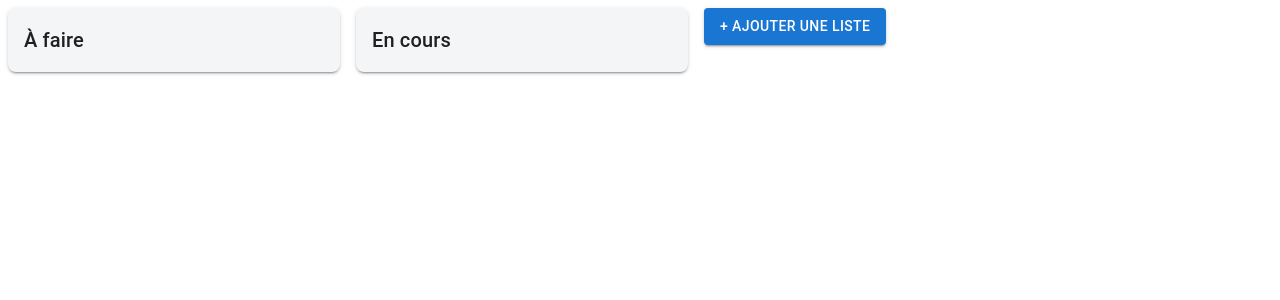
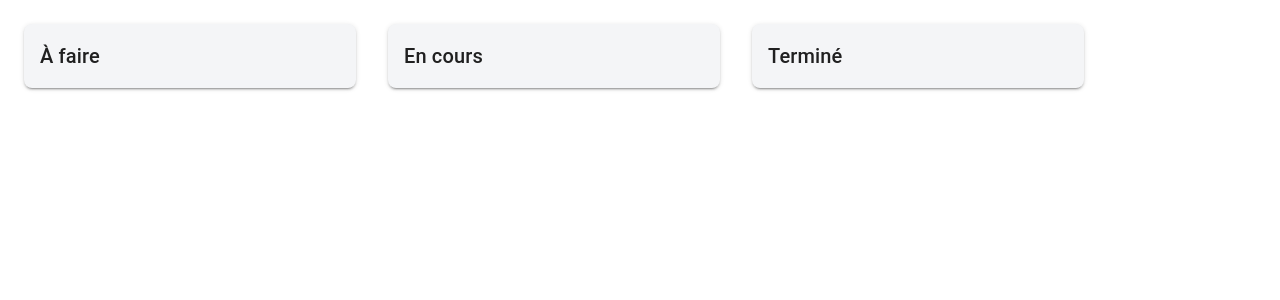
Before and after one commit to tianajoelle/projet-ari, a React (Vite) app in the folder kanban-project/: page / in a window 1280 px wide. Shown: the top 300 px of the page. Built offline with nearby package versions, Linux system fonts and the light colour scheme.

Commit message:
feat: fix ajout de colonnes statiques pour le tableau

```diff
--- a/kanban-project/src/App.jsx
+++ b/kanban-project/src/App.jsx
@@ -1,31 +1,26 @@
-import React, { useState } from 'react';
 import { Box } from '@mui/material';
-import AddList from './components/AddList';
 import KanbanList from './components/KanbanList';
 
 export default function App() {
-  const [lists, setLists] = useState([
+  const lists = [
     { id: 1, title: 'À faire' },
     { id: 2, title: 'En cours' },
-  ]);
-
-  const addList = (name) => {
-    setLists((prev) => [...prev, { id: Date.now(), title: name }]);
-  };
+    { id: 3, title: 'Terminé' },
+  ];
 
   return (
     <Box
       sx={{
         display: 'flex',
-        alignItems: 'flex-start'
+        alignItems: 'flex-start',
+        gap: 2,
+        p: 2,
+        overflowX: 'auto',
       }}
     >
       {lists.map((list) => (
         <KanbanList key={list.id} title={list.title} />
       ))}
-
-      {/* Formulaire d’ajout inline */}
-      <AddList onCreate={addList} />
     </Box>
   );
 }
--- a/kanban-project/src/components/AddList.jsx
+++ /dev/null
@@ -1,65 +0,0 @@
-import React, { useState } from 'react';
-import { Box, Button, Paper, TextField } from '@mui/material';
-
-export default function AddListButton({ onCreate }) {
-  const [isFormOpen, setIsFormOpen] = useState(false);
-  const [name, setName] = useState('');
-
-  const handleSubmit = (e) => {
-    e.preventDefault();
-    if (name.trim()) {
-      onCreate(name.trim());
-      setName('');
-      setIsFormOpen(false);
-    }
-  };
-
-  return (
-    <>
-    {/* Onclick, on ouvre le formmulaire d'ajout */}
-      {isFormOpen ? (
-        <Paper
-          elevation={2}
-          sx={{
-            width: 300,
-            p: 2,
-            m: 1,
-            backgroundColor: '#fff',
-            borderRadius: 2,
-          }}
-          component="form"
-          onSubmit={handleSubmit}
-        >
-          <TextField
-            fullWidth
-            label="Nom de la liste"
-            size="small"
-            value={name}
-            onChange={(e) => setName(e.target.value)}
-            autoFocus
-          />
-          <Box sx={{ display: 'flex', justifyContent: 'flex-end', mt: 1 }}>
-            <Button
-              size="small"
-              onClick={() => setIsFormOpen(false) && setName('')}
-              sx={{ mr: 1 }}
-            >
-              Annuler
-            </Button>
-            <Button type="submit" variant="contained" size="small">
-              Valider
-            </Button>
-          </Box>
-        </Paper>
-      ) : (
-        <Button
-          variant="contained"
-          onClick={() => setIsFormOpen(true)}
-          sx={{ height: 'fit-content', m: 1 }}
-        >
-          + Ajouter une liste
-        </Button>
-      )}
-    </>
-  );
-}
--- a/kanban-project/src/components/KanbanList.jsx
+++ b/kanban-project/src/components/KanbanList.jsx
@@ -1,3 +1,4 @@
+import React from 'react';
 import Paper from '@mui/material/Paper';
 import Typography from '@mui/material/Typography';
 
```
